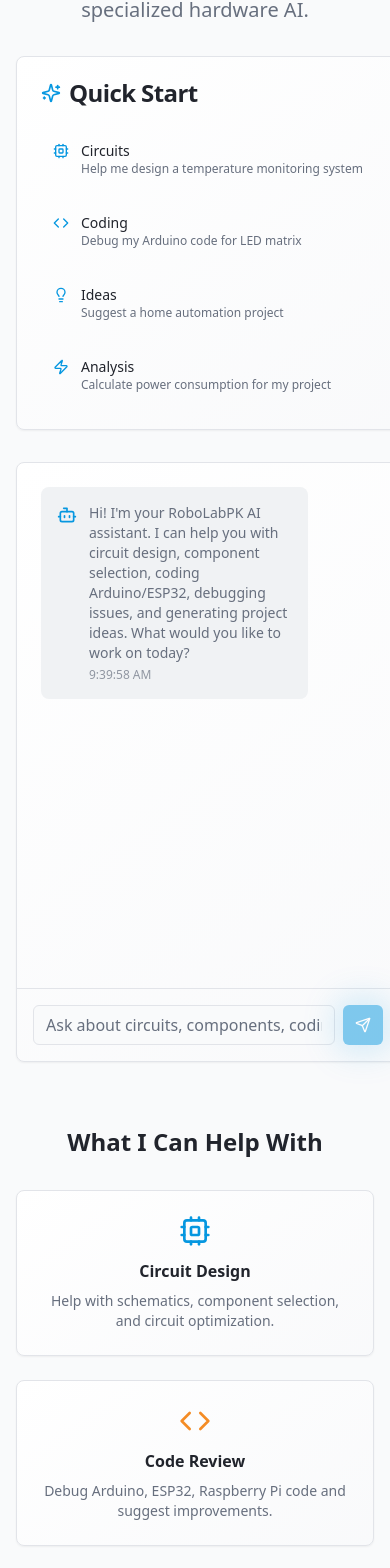
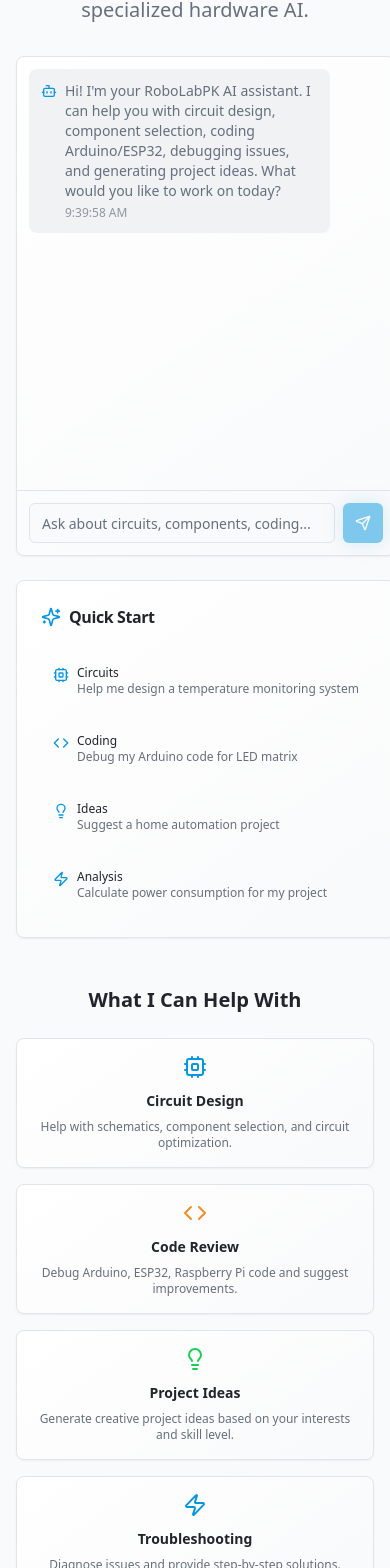
Before and after one commit to AliArfa852/RoboLab, a React (Vite) app: page /assistant in a window 390 px wide. Shown: the part 292-1860 px from the top of the page. Built offline with nearby package versions, Linux system fonts and the light colour scheme.

Commit message:
Fix layout and mobile compatibility
Rechecked the application for mobile and web compatibility. Addressed text spilling issues on the assistant page.

```diff
--- a/src/pages/Assistant.tsx
+++ b/src/pages/Assistant.tsx
@@ -76,12 +76,12 @@ const Assistant = () => {
             </p>
           </div>
 
-          <div className="grid lg:grid-cols-4 gap-8">
+          <div className="grid lg:grid-cols-4 gap-6 lg:gap-8">
             {/* Quick Prompts Sidebar */}
-            <div className="lg:col-span-1">
+            <div className="lg:col-span-1 order-2 lg:order-1">
               <Card className="bg-gradient-card border-border">
                 <CardHeader>
-                  <CardTitle className="flex items-center gap-2">
+                  <CardTitle className="flex items-center gap-2 text-base">
                     <Sparkles className="w-5 h-5 text-primary" />
                     Quick Start
                   </CardTitle>
@@ -94,11 +94,11 @@ const Assistant = () => {
                       className="w-full justify-start text-left h-auto p-3 hover:bg-primary/10"
                       onClick={() => handleQuickPrompt(prompt.text)}
                     >
-                      <div className="flex items-start space-x-3">
-                        <prompt.icon className="w-5 h-5 text-primary mt-0.5 flex-shrink-0" />
-                        <div>
-                          <div className="text-sm font-medium">{prompt.category}</div>
-                          <div className="text-xs text-muted-foreground">{prompt.text}</div>
+                      <div className="flex items-start space-x-2 sm:space-x-3">
+                        <prompt.icon className="w-4 h-4 sm:w-5 sm:h-5 text-primary mt-0.5 flex-shrink-0" />
+                        <div className="min-w-0 flex-1">
+                          <div className="text-xs sm:text-sm font-medium">{prompt.category}</div>
+                          <div className="text-xs text-muted-foreground break-words overflow-wrap-anywhere">{prompt.text}</div>
                         </div>
                       </div>
                     </Button>
@@ -108,28 +108,28 @@ const Assistant = () => {
             </div>
 
             {/* Chat Interface */}
-            <div className="lg:col-span-3">
-              <Card className="bg-gradient-card border-border h-[600px] flex flex-col">
+            <div className="lg:col-span-3 order-1 lg:order-2">
+              <Card className="bg-gradient-card border-border h-[500px] sm:h-[600px] flex flex-col">
                 {/* Messages */}
-                <div className="flex-1 p-6 overflow-y-auto space-y-4">
+                <div className="flex-1 p-3 sm:p-6 overflow-y-auto space-y-4">
                   {messages.map((message) => (
                     <div
                       key={message.id}
                       className={`flex ${message.type === 'user' ? 'justify-end' : 'justify-start'}`}
                     >
                       <div
-                        className={`max-w-[80%] rounded-lg p-4 ${
+                        className={`max-w-[85%] sm:max-w-[80%] rounded-lg p-3 sm:p-4 ${
                           message.type === 'user'
                             ? 'bg-primary text-primary-foreground'
                             : 'bg-muted text-muted-foreground'
                         }`}
                       >
-                        <div className="flex items-start space-x-3">
+                        <div className="flex items-start space-x-2 sm:space-x-3">
                           {message.type === 'assistant' && (
-                            <Bot className="w-5 h-5 text-primary flex-shrink-0 mt-0.5" />
+                            <Bot className="w-4 h-4 sm:w-5 sm:h-5 text-primary flex-shrink-0 mt-0.5" />
                           )}
-                          <div className="flex-1">
-                            <p className="text-sm">{message.content}</p>
+                          <div className="min-w-0 flex-1">
+                            <p className="text-sm break-words overflow-wrap-anywhere">{message.content}</p>
                             <span className="text-xs opacity-70 mt-1 block">
                               {message.timestamp.toLocaleTimeString()}
                             </span>
@@ -141,20 +141,21 @@ const Assistant = () => {
                 </div>
 
                 {/* Input Area */}
-                <div className="border-t border-border p-4">
+                <div className="border-t border-border p-3 sm:p-4">
                   <div className="flex space-x-2">
                     <Input
                       value={input}
                       onChange={(e) => setInput(e.target.value)}
-                      placeholder="Ask about circuits, components, coding, or project ideas..."
+                      placeholder="Ask about circuits, components, coding..."
                       onKeyDown={(e) => e.key === 'Enter' && handleSendMessage()}
-                      className="flex-1"
+                      className="flex-1 text-sm"
                     />
                     <Button
                       onClick={handleSendMessage}
                       disabled={!input.trim()}
                       variant="circuit"
                       size="icon"
+                      className="flex-shrink-0"
                     >
                       <Send className="w-4 h-4" />
                     </Button>
@@ -165,44 +166,44 @@ const Assistant = () => {
           </div>
 
           {/* Capabilities Section */}
-          <div className="mt-16">
-            <h2 className="text-2xl font-bold text-center mb-8">What I Can Help With</h2>
-            <div className="grid md:grid-cols-2 lg:grid-cols-4 gap-6">
+          <div className="mt-12 sm:mt-16">
+            <h2 className="text-xl sm:text-2xl font-bold text-center mb-6 sm:mb-8">What I Can Help With</h2>
+            <div className="grid grid-cols-1 sm:grid-cols-2 lg:grid-cols-4 gap-4 sm:gap-6">
               <Card className="bg-gradient-card border-border hover:shadow-card transition-all duration-300">
-                <CardContent className="p-6 text-center">
-                  <Cpu className="w-8 h-8 text-primary mx-auto mb-3" />
-                  <h3 className="font-semibold mb-2">Circuit Design</h3>
-                  <p className="text-sm text-muted-foreground">
+                <CardContent className="p-4 sm:p-6 text-center">
+                  <Cpu className="w-6 h-6 sm:w-8 sm:h-8 text-primary mx-auto mb-3" />
+                  <h3 className="font-semibold mb-2 text-sm sm:text-base">Circuit Design</h3>
+                  <p className="text-xs sm:text-sm text-muted-foreground">
                     Help with schematics, component selection, and circuit optimization.
                   </p>
                 </CardContent>
               </Card>
 
               <Card className="bg-gradient-card border-border hover:shadow-card transition-all duration-300">
-                <CardContent className="p-6 text-center">
-                  <Code className="w-8 h-8 text-secondary mx-auto mb-3" />
-                  <h3 className="font-semibold mb-2">Code Review</h3>
-                  <p className="text-sm text-muted-foreground">
+                <CardContent className="p-4 sm:p-6 text-center">
+                  <Code className="w-6 h-6 sm:w-8 sm:h-8 text-secondary mx-auto mb-3" />
+                  <h3 className="font-semibold mb-2 text-sm sm:text-base">Code Review</h3>
+                  <p className="text-xs sm:text-sm text-muted-foreground">
                     Debug Arduino, ESP32, Raspberry Pi code and suggest improvements.
                   </p>
                 </CardContent>
               </Card>
 
               <Card className="bg-gradient-card border-border hover:shadow-card transition-all duration-300">
-                <CardContent className="p-6 text-center">
-                  <Lightbulb className="w-8 h-8 text-accent mx-auto mb-3" />
-                  <h3 className="font-semibold mb-2">Project Ideas</h3>
-                  <p className="text-sm text-muted-foreground">
+                <CardContent className="p-4 sm:p-6 text-center">
+                  <Lightbulb className="w-6 h-6 sm:w-8 sm:h-8 text-accent mx-auto mb-3" />
+                  <h3 className="font-semibold mb-2 text-sm sm:text-base">Project Ideas</h3>
+                  <p className="text-xs sm:text-sm text-muted-foreground">
                     Generate creative project ideas based on your interests and skill level.
                   </p>
                 </CardContent>
               </Card>
 
               <Card className="bg-gradient-card border-border hover:shadow-card transition-all duration-300">
-                <CardContent className="p-6 text-center">
-                  <Zap className="w-8 h-8 text-primary mx-auto mb-3" />
-                  <h3 className="font-semibold mb-2">Troubleshooting</h3>
-                  <p className="text-sm text-muted-foreground">
+                <CardContent className="p-4 sm:p-6 text-center">
+                  <Zap className="w-6 h-6 sm:w-8 sm:h-8 text-primary mx-auto mb-3" />
+                  <h3 className="font-semibold mb-2 text-sm sm:text-base">Troubleshooting</h3>
+                  <p className="text-xs sm:text-sm text-muted-foreground">
                     Diagnose issues and provide step-by-step solutions.
                   </p>
                 </CardContent>
```
Also changed, not shown: 1 other file (tests, documents, lock files or other folders).
